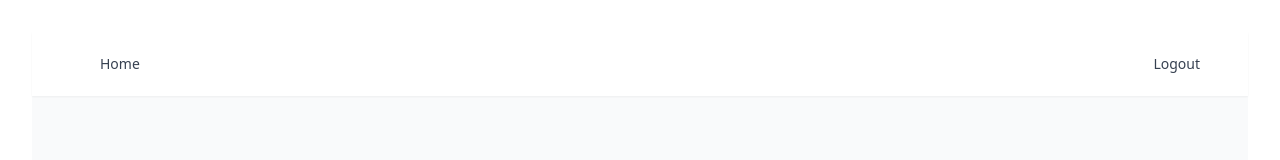
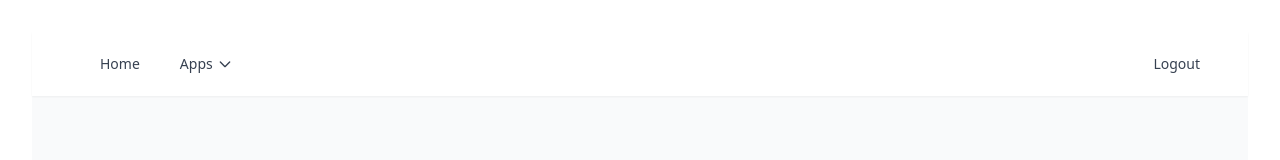
Before and after one commit to wlgitdev/WL_Apps, a React (Vite) app in the folder apps/web/: page / in a window 1280 px wide. Shown: the top 160 px of the page. Built offline with nearby package versions, Linux system fonts and the light colour scheme; no server answers; sample sign-in values are in the browser's storage.

Commit message:
app packages introduced

```diff
--- a/apps/web/package.json
+++ b/apps/web/package.json
@@ -11,6 +11,8 @@
     },
     "dependencies": {
       "@wl-apps/schema-to-ui": "*",
+      "@wl-apps/pf": "*",
+      "@wl-apps/sortify": "*",
       "@wl-apps/types": "*",
       "@wl-apps/utils": "*",
       "@tanstack/react-query": "^5.69.0",
--- a/apps/web/src/App.tsx
+++ b/apps/web/src/App.tsx
@@ -1,10 +1,10 @@
-import { Routes, Route, Navigate } from 'react-router-dom';
-import { MainLayout } from '@components/layout/MainLayout';
-import { LoginPage } from '@pages/Auth/LoginPage';
-import { AuthProvider, useAuth } from '@context/AuthContext';
-import { HomePage } from '@pages/Home/HomePage';
-import { QueryClient, QueryClientProvider } from '@tanstack/react-query';
-import './App.css';
+import { Routes, Route, Navigate } from "react-router-dom";
+import { MainLayout } from "@components/layout/MainLayout";
+import { LoginPage } from "@pages/Auth/LoginPage";
+import { AuthProvider, useAuth } from "@context/AuthContext";
+import { HomePage } from "@pages/Home/HomePage";
+import { QueryClient, QueryClientProvider } from "@tanstack/react-query";
+import "./App.css";
 
 const ProtectedRoute = ({ children }: { children: React.ReactNode }) => {
   const { isAuthenticated } = useAuth();
@@ -29,6 +29,26 @@ function App() {
               </ProtectedRoute>
             }
           />
+          <Route
+            path="/pf"
+            element={
+              <ProtectedRoute>
+                <MainLayout>
+                  <HomePage />
+                </MainLayout>
+              </ProtectedRoute>
+            }
+          />
+          <Route
+            path="/sortify"
+            element={
+              <ProtectedRoute>
+                <MainLayout>
+                  <HomePage />
+                </MainLayout>
+              </ProtectedRoute>
+            }
+          />
         </Routes>
       </AuthProvider>
     </QueryClientProvider>
--- a/apps/web/src/components/layout/MainLayout.tsx
+++ b/apps/web/src/components/layout/MainLayout.tsx
@@ -1,7 +1,7 @@
 import { type FC, type ReactNode } from 'react';
 import { useNavigate, Link } from 'react-router-dom';
 import { useAuth } from '@context/AuthContext';
-// import { Dropdown, DropdownItem } from '@components/common/Dropdown';
+import { Dropdown, DropdownItem } from '@components/common/Dropdown';
 
 interface MainLayoutProps {
   children: ReactNode;
@@ -16,24 +16,24 @@ export const MainLayout: FC<MainLayoutProps> = ({ children }) => {
     navigate('/login');
   };
 
-  // const SettingsTrigger = (
-  //   <button className="text-gray-700 hover:text-gray-900 px-3 py-2 rounded-md text-sm font-medium flex items-center gap-1">
-  //     Settings
-  //     <svg
-  //       className="w-4 h-4"
-  //       fill="none"
-  //       stroke="currentColor"
-  //       viewBox="0 0 24 24"
-  //     >
-  //       <path
-  //         strokeLinecap="round"
-  //         strokeLinejoin="round"
-  //         strokeWidth={2}
-  //         d="M19 9l-7 7-7-7"
-  //       />
-  //     </svg>
-  //   </button>
-  // );
+  const SettingsTrigger = (
+    <button className="text-gray-700 hover:text-gray-900 px-3 py-2 rounded-md text-sm font-medium flex items-center gap-1">
+      Apps
+      <svg
+        className="w-4 h-4"
+        fill="none"
+        stroke="currentColor"
+        viewBox="0 0 24 24"
+      >
+        <path
+          strokeLinecap="round"
+          strokeLinejoin="round"
+          strokeWidth={2}
+          d="M19 9l-7 7-7-7"
+        />
+      </svg>
+    </button>
+  );
 
   return (
     <div className="min-h-screen bg-gray-50">
@@ -48,6 +48,15 @@ export const MainLayout: FC<MainLayoutProps> = ({ children }) => {
                 >
                   Home
                 </Link>
+
+                <Dropdown trigger={SettingsTrigger}>
+                  <Link to="/pf">
+                    <DropdownItem>PF</DropdownItem>
+                  </Link>
+                  <Link to="/sortify">
+                    <DropdownItem>Sortify</DropdownItem>
+                  </Link>
+                </Dropdown>
               </div>
             </div>
             <div className="flex items-center">
--- a/apps/web/vite.config.ts
+++ b/apps/web/vite.config.ts
@@ -31,6 +31,12 @@ export default defineConfig(({ mode }) => {
         '@wl-apps/schema-to-ui': fileURLToPath(
           new URL('../../packages/schema-to-ui/src', import.meta.url)
         ),
+        '@wl-apps/pf': fileURLToPath(
+          new URL('../../packages/pf/src', import.meta.url)
+        ),
+        '@wl-apps/sortify': fileURLToPath(
+          new URL('../../packages/sortify/src', import.meta.url)
+        ),
         '@wl-apps/server': fileURLToPath(new URL('../server', import.meta.url)),
         '@components': fileURLToPath(
           new URL('./src/components', import.meta.url)
```
Also changed, not shown: apps/web/tsconfig.app.json (+19 -1 lines), packages/pf/package.json (added, +13 -0 lines), packages/pf/tsconfig.json (added, +26 -0 lines), packages/sortify/package.json (added, +13 -0 lines), packages/sortify/tsconfig.json (added, +26 -0 lines), packages/pf/src/index.ts (added), packages/sortify/src/index.ts (added), 1 other file (tests, documents, lock files or other folders).
